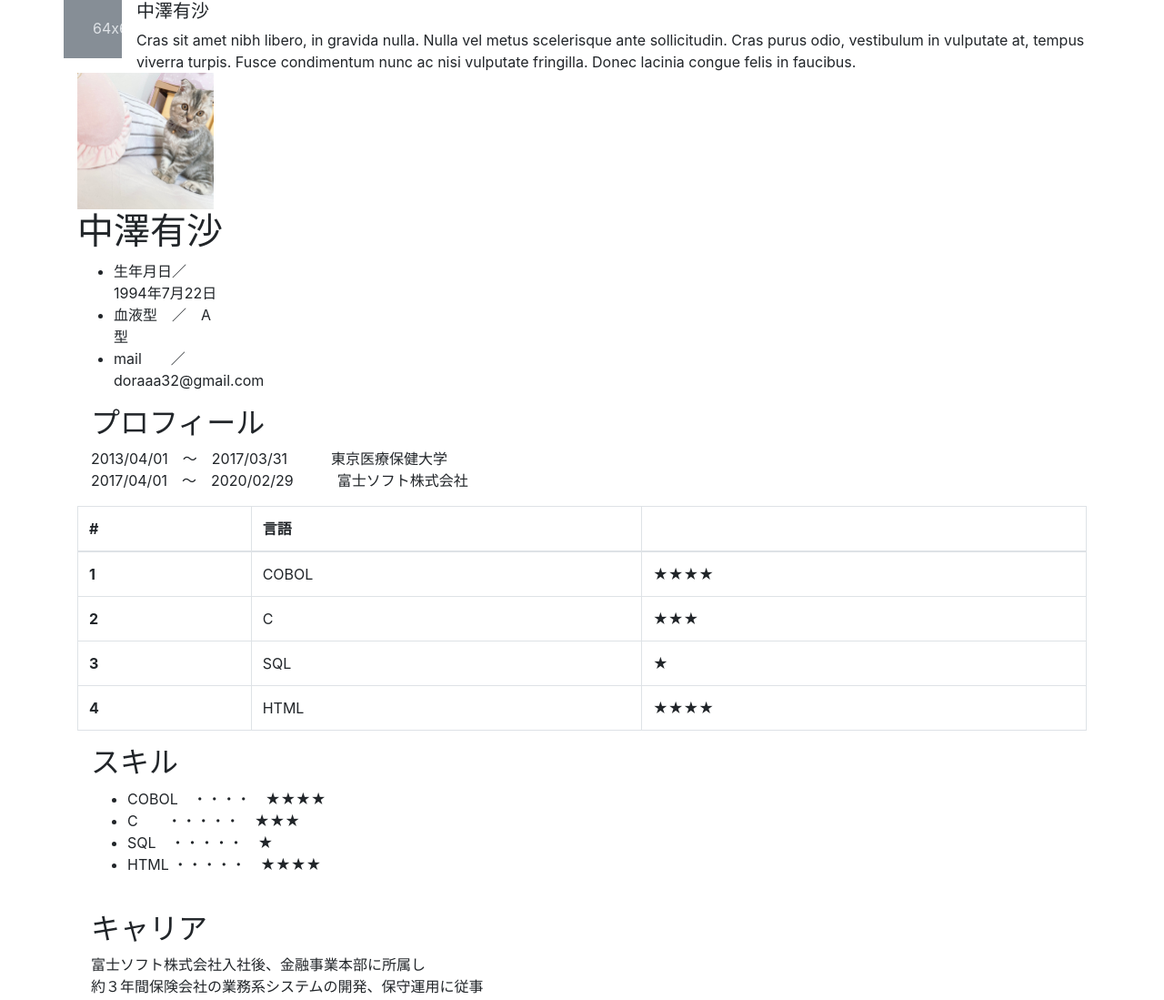
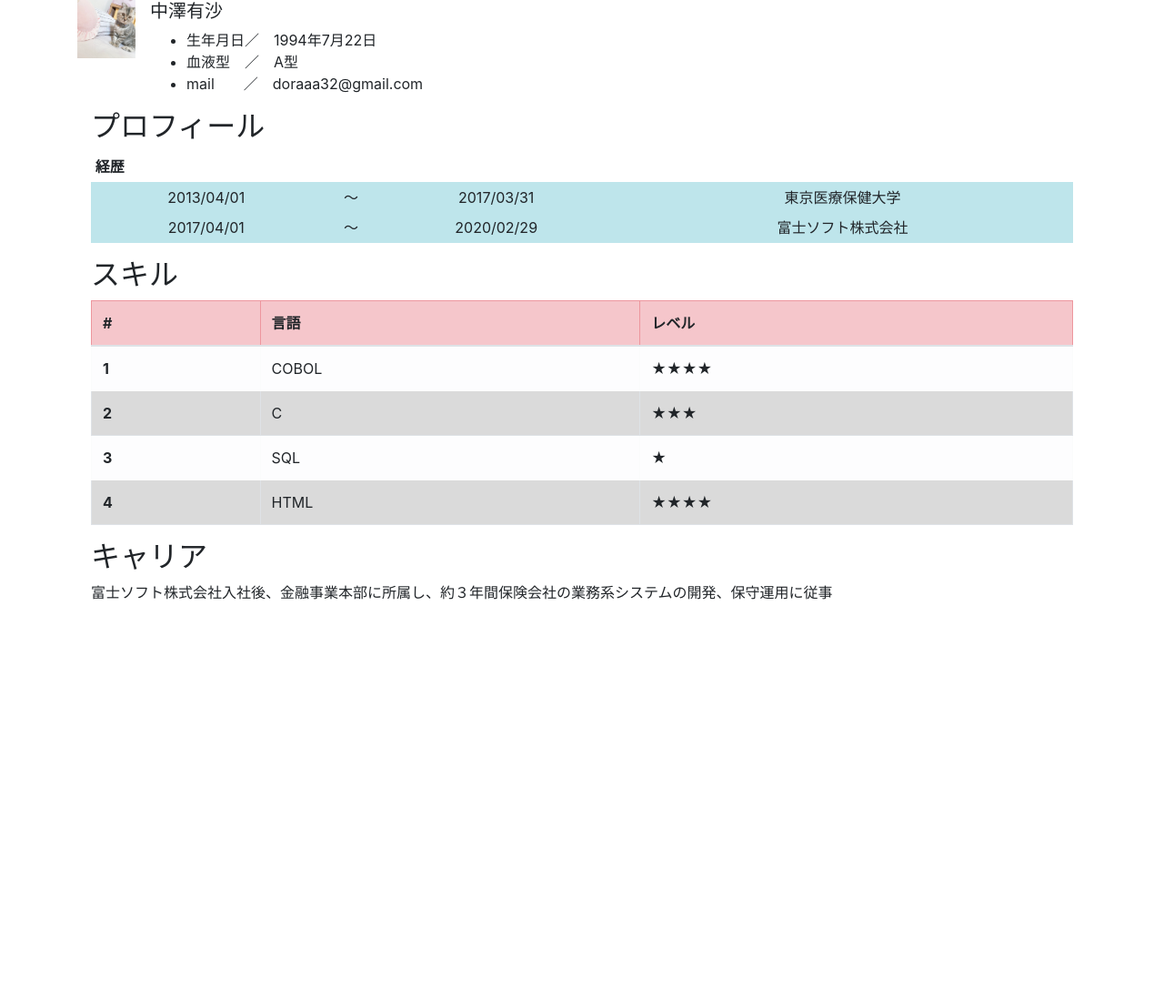
Before and after one commit to nakazawa722/portfolio, a plain HTML site: page index.html in a window 1280 px wide. Shown: the whole page at 91% size. After the commit the page ends 800 px from the top, so only its background shows below. Drawn offline with nearby package versions, Linux system fonts and the light colour scheme.

Commit message:
bootstraptを使用し全体のスタイル変更

```diff
--- a/index.html
+++ b/index.html
@@ -12,23 +12,16 @@
 <body>
     <div class="container">
         <div class="row">
+
+          <header>
+          </header>
+
+            <div class="col-12 col-md-12 col-xs-12">
             <div class="media">
-                <svg class="bd-placeholder-img mr-3" width="64" height="64" xmlns="http://www.w3.org/2000/svg" preserveAspectRatio="xMidYMid slice" focusable="false" role="img" aria-label="Placeholder: 64x64"><title>Placeholder</title><rect width="100%" height="100%" fill="#868e96"/><text x="50%" y="50%" fill="#dee2e6" dy=".3em">64x64</text></svg>
+              <img class="mr-3" width="64" height="64" src="img/shirasu.jpg">
               <div class="media-body">
                   <h5 class="mt-0">中澤有沙</h5>
-                  Cras sit amet nibh libero, in gravida nulla. Nulla vel metus scelerisque ante sollicitudin. Cras purus odio, vestibulum in vulputate at, tempus viverra turpis. Fusce condimentum nunc ac nisi vulputate fringilla. Donec lacinia congue felis in faucibus.
-                </div>
-              </div>
-            <header>
-                <div class="seireki">
-                    <div class="col-5 col-md-5 col-xs-5 col-sm-5">
-                        <div class="cat">
-                            <img src="img/shirasu.jpg" width="150" height="150" alt="猫のアイコン">
-                        </div>
-                    </div>
-                    <div class="col-7 col-md-7 col-xs-7 col-sm-7">
                   <div class="name">
-                            <h1>中澤有沙</h1>
                     <ul>
                         <li>
                             <p1>生年月日／　1994年7月22日</p1>
@@ -43,78 +36,76 @@
                 </div>
                 </div>
               </div>
-            </header>
+            </div>
         </div>
 
         <section class="plof">
-            <div class="col-12 col-md-12 col-xs-12">
+            <div class="col-auto">
                 <h2>プロフィール</h2>
-                    <p>
-                        2013/04/01　～　2017/03/31　　　東京医療保健大学<br>
-                        2017/04/01　～　2020/02/29　　　富士ソフト株式会社
-                    </p>
+                <table class="table table-sm table-borderless">
+                  <thead>
+                    <tr>
+                      <th scope="col">経歴</th>
+                    </tr>
+                  </thead>
+                  <tbody align="center">
+                    <tr class="table-info">
+                      <td width="100">2013/04/01</td>
+                      <td width="20">〜</td>
+                      <td width="100">2017/03/31</td>
+                      <td width="200">東京医療保健大学</td>
+                    </tr>
+                    <tr class="table-info">
+                      <td width="100">2017/04/01</td>
+                      <td width="20">〜</td>
+                      <td width="100">2020/02/29</td>
+                      <td width="100">富士ソフト株式会社</td>
+                    </tr>
+                  </tbody>
+                </table>
             </div>
         </section>
-
+        <section class="skill">
+        <div class="col-12 col-md-12 col-xs-12">
+          <h2>スキル</h2>
         <table class="table table-bordered">
             <thead>
-              <tr>
+              <tr class="table-danger">
                 <th scope="col">#</th>
                 <th scope="col">言語</th>
-                <th scope="col"></th>
+                <th scope="col">レベル</th>
               </tr>
             </thead>
             <tbody>
-              <tr>
+              <tr class="table-light">
                 <th scope="row">1</th>
                 <td>COBOL</td>
                 <td>★★★★</td>
               </tr>
-              <tr>
+              <tr class="table-active">
                 <th scope="row">2</th>
                 <td>C</td>
                 <td>★★★</td>
               </tr>
-              <tr>
+              <tr class="table-light">
                 <th scope="row">3</th>
                 <td>SQL</td>
                 <td>★</td>
               </tr>
-              <tr>
+              <tr class="table-active">
                 <th scope="row">4</th>
                 <td>HTML</td>
                 <td>★★★★</td>
               </tr>
             </tbody>
           </table>
-        <section class="skill">
-            <div class="col-12 col-md-12 col-xs-12">
-                <h2>スキル</h2>
-                    <ul>
-                        <li>
-                            <p1>COBOL　・・・・　★★★★</p1>
-                        </li>
-                        <li>
-                            <p2>C　　・・・・・　★★★</p2>
-                        </li>
-                        <li>
-                            <p3>SQL　・・・・・　★</p3>
-                        </li>
-                        <li>
-                            <p4>HTML ・・・・・　★★★★</p4>
-                        </li>
-                        <br>
-                    </ul>
         </div>
       </section>
-
         <section class="career">
             <div class="col-12 col-md-12 col-xs-12">
                 <h2>キャリア</h2>
-                    <p>富士ソフト株式会社入社後、金融事業本部に所属し<br>
-                        約３年間保険会社の業務系システムの開発、保守運用に従事
-                    </p>
-                    <br>
+                <div class=”badge-primary text-wrap” style=”width: 6rem;”>
+                  富士ソフト株式会社入社後、金融事業本部に所属し、約３年間保険会社の業務系システムの開発、保守運用に従事
             </div>
         </section>
 
```
Lines whose indentation alone changed are shown as unchanged.
